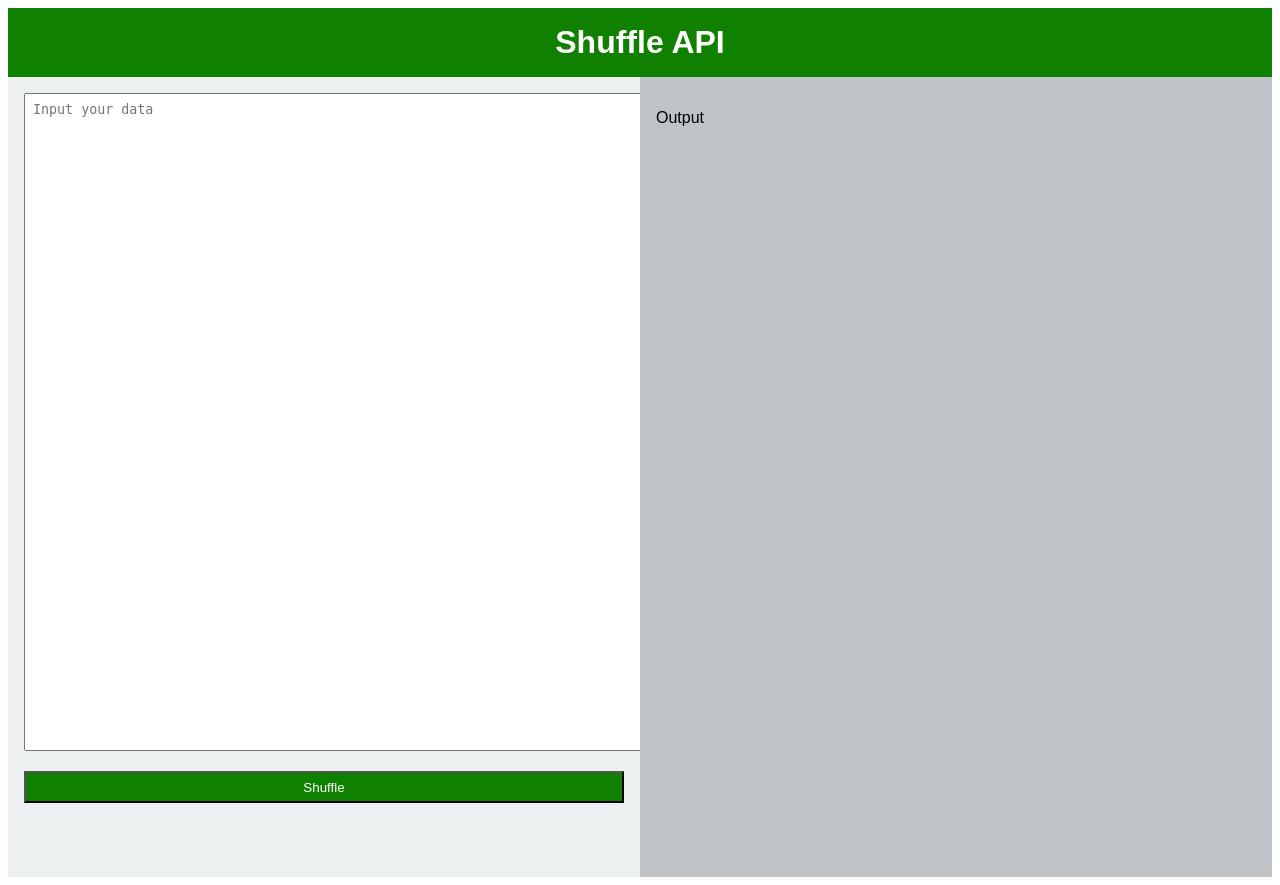
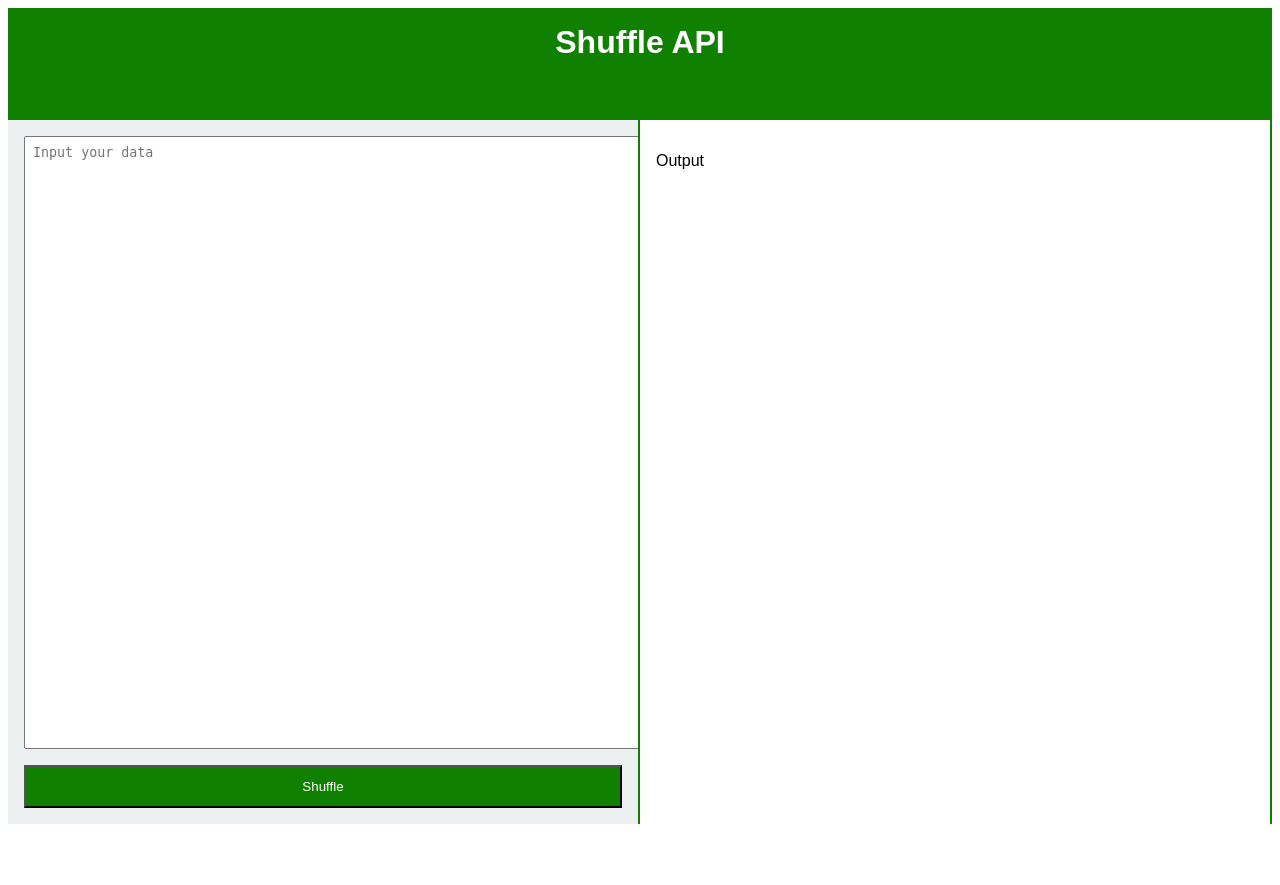
Before and after one commit to DowellLivingLab/107.Shuffle.Dowell, a Django app: page /shuffle/ in a window 1280 px wide. After the commit the page ends 824 px from the top, so only its background shows below. Run offline with Django 5.2, Linux system fonts and the light colour scheme.

Commit message:
ui-enhancements

```diff
--- a/backend/shuffle/templates/index.html
+++ b/backend/shuffle/templates/index.html
@@ -20,11 +20,12 @@
             color: #ffffff;
             font-size: 2rem;
             font-weight: bold;
+            height: 5rem;
         }
 
         .container {
             display: flex;
-            height: 100vh;
+            height: calc(100vh - 6rem);
 
         }
 
@@ -41,14 +42,17 @@
         }
 
         .output-column {
-            background-color: #bdc3c7;
+            background-color: #ffffff;
             padding: 1rem;
             overflow-y: auto;
+            border-right: 2px solid #108001; /* Green right border */
+            border-left: 2px solid #108001; /* Green left border */
         }
+
 
         .custom-textarea {
             width: 100%;
-            height: 80vh;
+            height: 100%;
             resize: none;
             padding: 0.5rem;
             margin-bottom: 1rem;
@@ -56,10 +60,16 @@
 
         .custom-button {
             width: 100%;
-            height: 2rem;
+            height: 3rem;
             background-color: #108001;
             color: #ffffff;
             cursor: pointer;
+        }
+
+        .inside-input-column {
+            display: flex;
+            flex-direction: column;
+            height: 100%;
         }
 
         .output-item {
@@ -73,7 +83,7 @@
 
     <div class="container">
         <div class="column input-column">
-            <div>
+            <div class="inside-input-column">
                 <textarea
                     id="inputTextArea"
                     class="custom-textarea"
```
